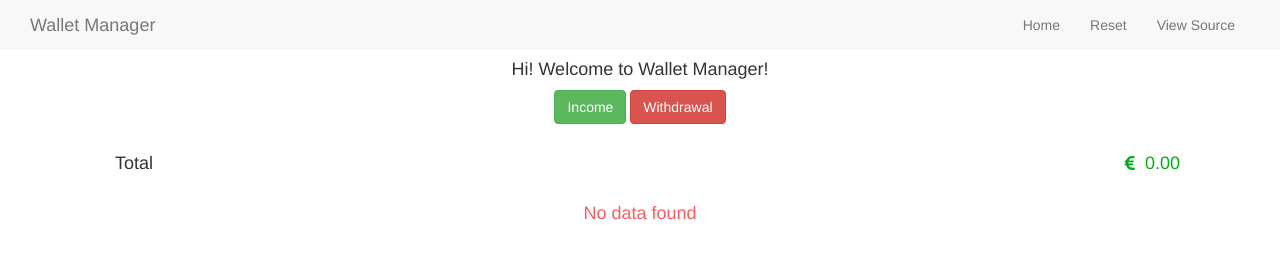
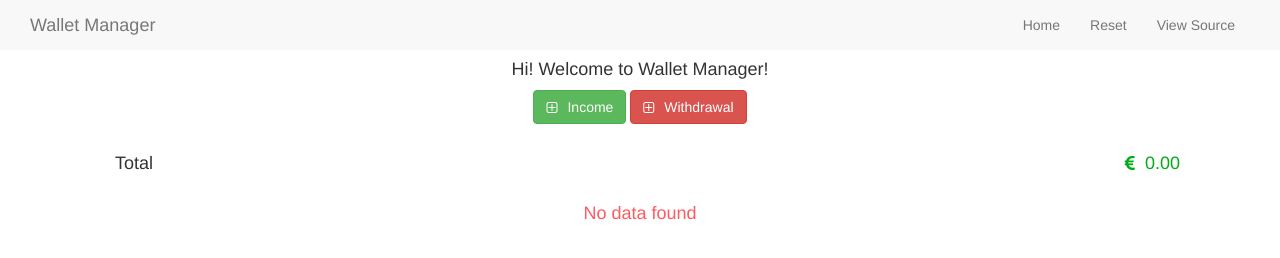
Before and after one commit to flaviocolonna/WalletManager, a plain HTML site: page index.html in a window 1280 px wide. Drawn offline with Linux system fonts and the light colour scheme.

Commit message:
Fix some layout issues about icons

```diff
--- a/index.html
+++ b/index.html
@@ -1,3 +1,9 @@
+<!--
+Wallet Manager
+
+Developed with great passion by the front-end web developer Flavio Colonna Romano!
+-->
+
 <!DOCTYPE html>
 <html lang="en">
   <head>
@@ -37,8 +43,8 @@
       </div>
       <div class="row">
         <div class="col-xs-12 col-sm-12 col-md-12 col-lg-12 actions">
-          <button class="btn btn-default btn-success" ng-click="income()">Income</button>
-          <button class="btn btn-default btn-danger" ng-click="withdrawal()">Withdrawal</button>
+          <button class="btn btn-default btn-success" ng-click="income()"><i class="fa fa-plus-square-o"></i>Income</button>
+          <button class="btn btn-default btn-danger" ng-click="withdrawal()"><i class="fa fa-plus-square-o"></i>Withdrawal</button>
         </div>
       </div>
       <div class="row" id="recap">
--- a/less/style.less
+++ b/less/style.less
@@ -14,6 +14,10 @@ main{
   .actions{
     text-align: center;
     display: inline;
+    i{
+      padding-right: 1rem;
+      vertical-align: middle;
+    }
   }
   #recap{
     margin-top: 3rem;
```
Also changed, not shown: css/style.min.css.
